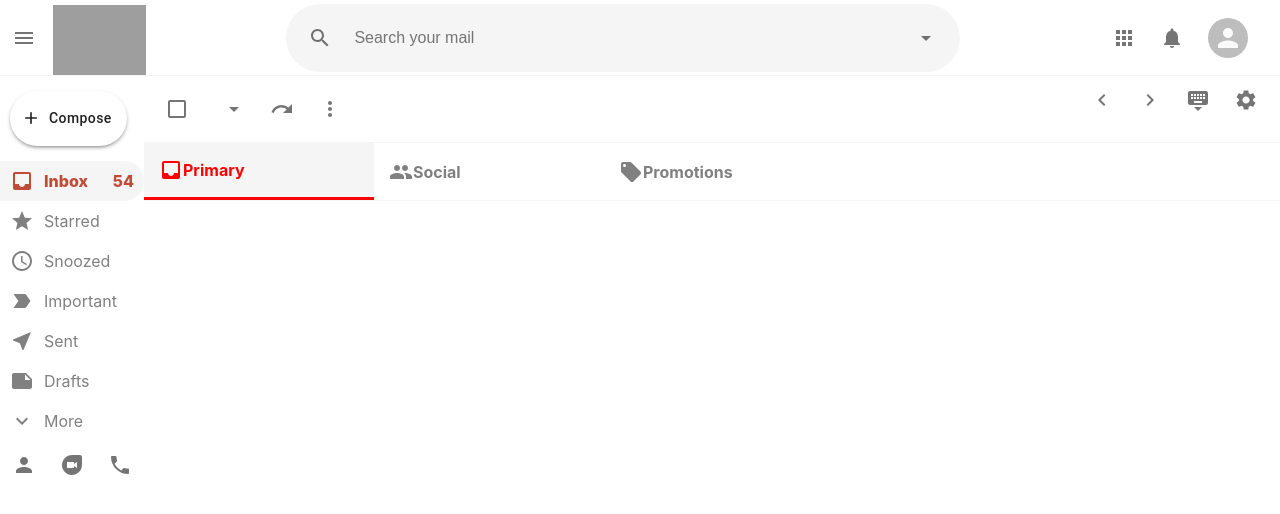
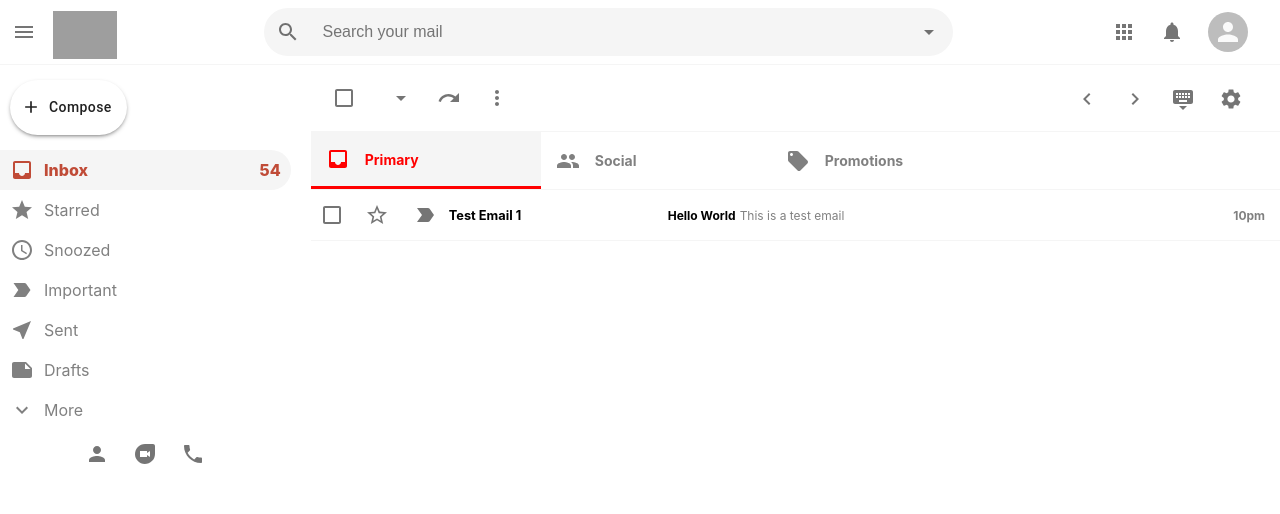
Before and after one commit to arc3us/freemail, a React (Create React App) app: page / in a window 1280 px wide. Shown: the top 514 px of the page. Built offline with nearby package versions, Linux system fonts and the light colour scheme; grey boxes are pictures that could not be loaded.

Commit message:
Email List and Sections init

```diff
--- a/src/EmailList.css
+++ b/src/EmailList.css
@@ -22,3 +22,8 @@
     border-bottom: 1px solid whitesmoke;
     z-index: 9999;
 }
+
+.emailList_settingsRight{
+    margin-right: 15px;
+    padding-top: 10px;
+}
--- a/src/EmailList.js
+++ b/src/EmailList.js
@@ -3,6 +3,7 @@
 import React from 'react'
 import "./EmailList.css"
 import Section from './Section'
+import EmailRow from './EmailRow'
 
 function EmailList() {
   return (
@@ -43,6 +44,14 @@
                 <Section Icon={People} title="Social" color="blue"  />
                 <Section Icon={LocalOffer} title="Promotions" color="green"  />
             </div>
+            <div className="emailList_list">
+                <EmailRow
+                    title={"Test Email 1"}
+                    subject={"Hello World"}
+                    description={"This is a test email"}
+                    time={"10pm"}
+                />
+            </div>
     </div>
   )
 }
--- /dev/null
+++ b/src/EmailRow.css
@@ -0,0 +1,52 @@
+.emailRow{
+    display: flex;
+    align-items: center;
+    height: auto;
+    height: 50px;
+    border-bottom: 1px solid whitesmoke;
+    cursor: pointer;
+    z-index: 9999;
+}
+
+.emailRow:hover{
+    border-top: 1px solid whitesmoke;
+    box-shadow: 0xp 4px 4px -2px rgba(0, 0, 0, 0.24);
+}
+
+.emailRow_options{
+    display: flex;
+}
+
+.emailRow_message{
+    display: flex;
+    flex: 0.8;
+    align-items: center;
+    font-size: 0.75rem;
+}
+
+.emailRow_message > h4{
+    width: 400px;
+    white-space: nowrap;
+    overflow: hidden;
+    text-overflow: ellipsis;
+    padding-left: 5px;
+    padding-right: 5px;
+}
+
+.emailRow_title{
+    font-size: 0.8rem;
+    flex: 0.3;
+}
+
+.emailRow_time{
+    padding-right: 15px;
+    font-size: 0.75rem;
+    font-weight: bold;
+    color: gray;
+}
+
+.emailRow_description{
+    font-weight: 400;
+    color: gray;
+    margin-left: 0.25rem;
+}
--- /dev/null
+++ b/src/EmailRow.js
@@ -0,0 +1,35 @@
+import { Checkbox, IconButton } from "@material-ui/core";
+import { LabelImportantOutlined, StarBorderOutlined } from "@material-ui/icons";
+import React from "react";
+import "./EmailRow.css";
+import {useNavigate} from "react-router-dom";
+
+function EmailRow({ id, title, subject, description, time }) {
+  const navigate = useNavigate();
+  return (
+    <div onClick={()=> navigate.push("/mail")} className="emailRow">
+      <div className="emailRow_options">
+        <Checkbox />
+        <IconButton>
+          <StarBorderOutlined />
+        </IconButton>
+        <IconButton>
+          <LabelImportantOutlined />
+        </IconButton>
+      </div>
+
+      <h3 className="emailRow_title">{title}</h3>
+
+      <div className="emailRow_message">
+        <h4>
+          {subject}
+          <span className="emailRow_description">{description}</span>
+        </h4>
+      </div>
+
+      <p className="emailRow_time">{time}</p>
+    </div>
+  );
+}
+
+export default EmailRow;
--- a/src/Header.css
+++ b/src/Header.css
@@ -12,7 +12,7 @@
 
 .header_left > img{
     object-fit: contain;
-    height: 70px;
+    height: 3rem;
     margin-left: 5px;
     margin-top: 5px;
 }
@@ -22,7 +22,6 @@
     display: flex;
     flex: 0.7;
     align-items: center;
-    padding: 10px;
     background-color: whitesmoke;
     border-radius: 100px;
 }
--- a/src/Mail.js
+++ b/src/Mail.js
@@ -3,7 +3,7 @@
 
 function Mail() {
   return (
-    <div>Mail</div>
+    <div className='mail'></div>
   )
 }
 
--- a/src/Sidebar.css
+++ b/src/Sidebar.css
@@ -1,3 +1,9 @@
+.sidebar{
+    flex: 0.3;
+    max-width: 300px;
+    padding-right: 20px;
+}
+
 
 .sidebar_compose{
     margin-top: 15px !important;
--- a/src/section.css
+++ b/src/section.css
@@ -13,3 +13,13 @@
     background-color: whitesmoke;
     border-width: 3px !important;
 }
+
+.section:hover{
+    background-color: whitesmoke;
+    border-width: 3px !important;
+}
+
+.section > h4{
+    font-size:  14px;
+    margin-left: 15px;
+}
```
